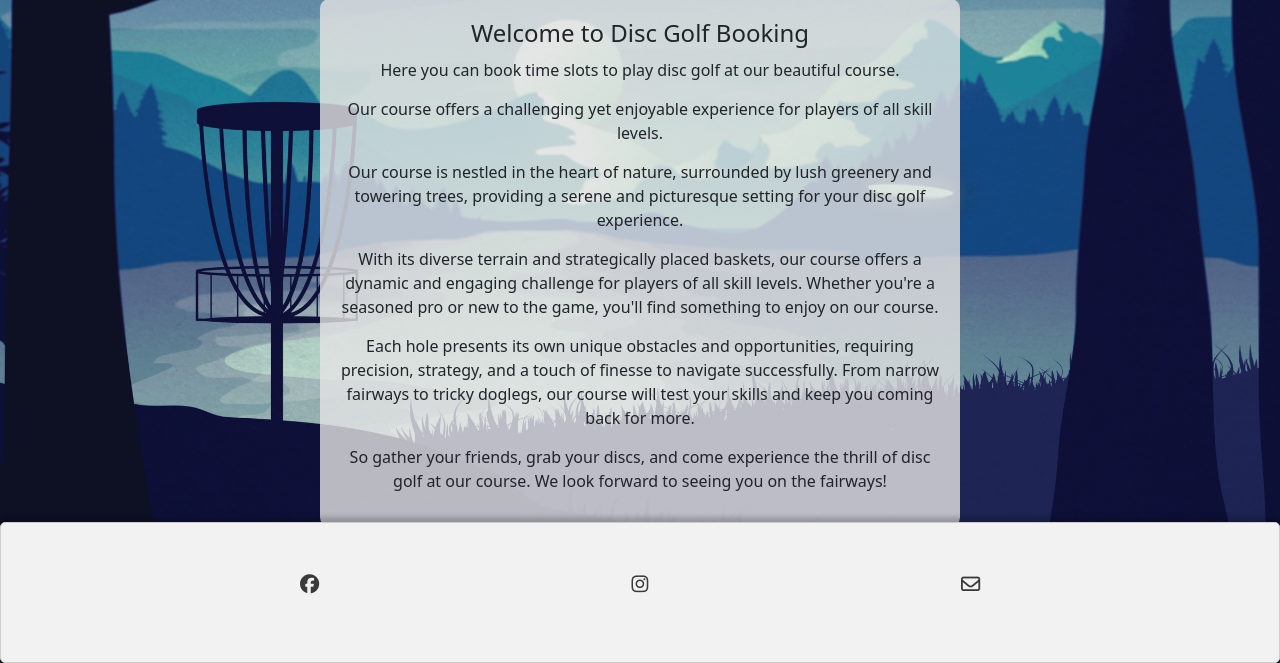
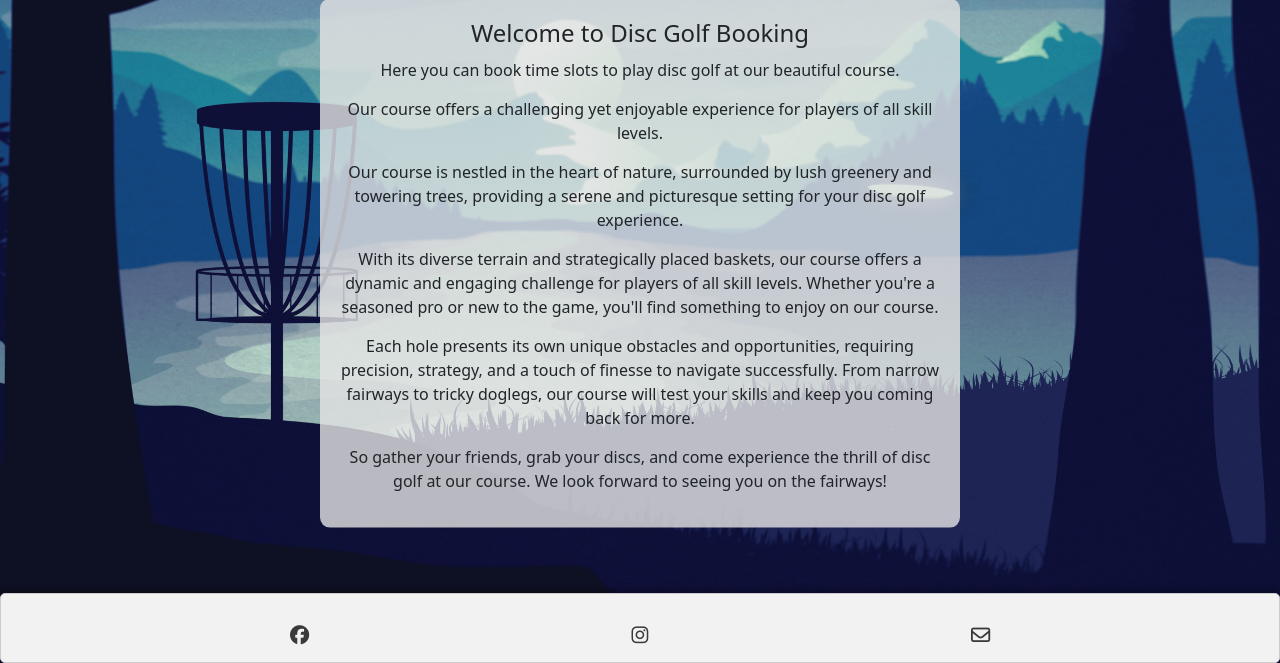
Before and after one commit to Storkfrasse/Discgolfpp4, a Django app: page / in a window 1280 px wide. Shown: the part 137-800 px from the top of the page. Run offline with Django 4.2, Linux system fonts and the light colour scheme; some libraries are stand-ins or nearby versions.

Commit message:
changed the footer size

```diff
--- a/static/css/style.css
+++ b/static/css/style.css
@@ -481,13 +481,12 @@ section h2, section p {
     left: 0;
     width: 100%;
     background-color: #f2f2f2;
-    padding: 20px;
     border: 1px solid #ccc;
     border-radius: 5px;
     text-align: center;
     box-shadow: 0 -5px 5px rgba(0, 0, 0, 0.2);
     margin-top: auto;
-
+    height: 70px;
 }
 
 header, footer {
```
